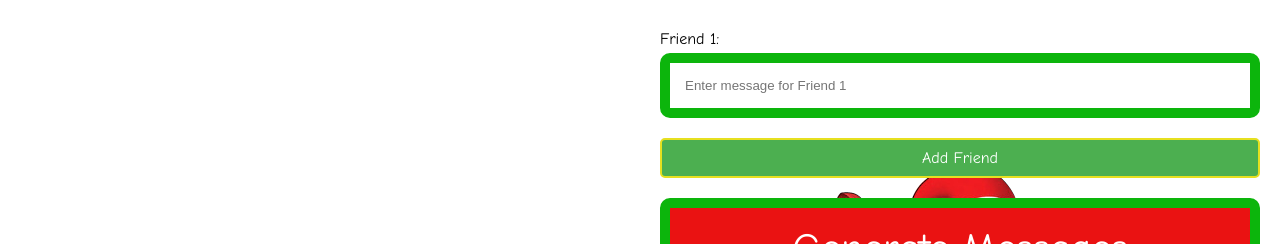
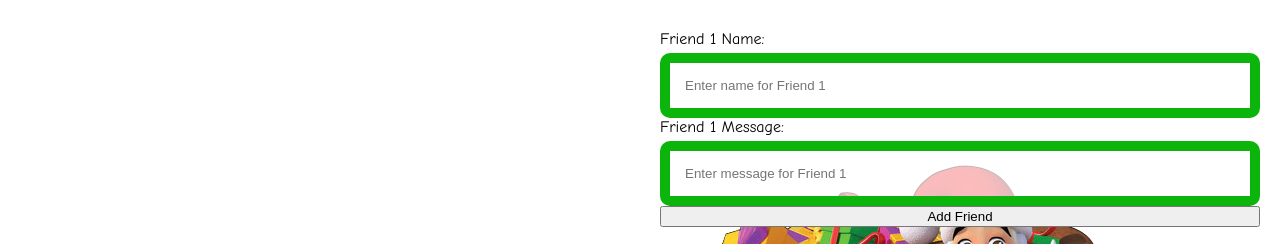
Before and after one commit to sabpdo/christmas.github.io, a plain HTML site: page index.html in a window 1280 px wide. Both pictures are taken after a click on the button "Add Friend". Shown: the top 244 px of the page. Drawn offline with nearby package versions, Linux system fonts and the light colour scheme.

Commit message:
Adding names

```diff
--- a/index.html
+++ b/index.html
@@ -82,30 +82,10 @@
             font-size: 40px;
             background-color: #EA1212;
             color: #FFFFFF;
-            cursor: pointer; /* Add cursor style */
+            cursor: pointer;
         }
 
         .generate:focus {
-            border-color: #E6E020;
-            outline: none;
-        }
-
-        /* Style for the "Add Friend" button */
-        .add-friend {
-            display: block;
-            margin-top: 20px;
-            flex: none;
-            height: 40px; /* Adjust the height as needed */
-            border: 2px solid #0CB50C;
-            border-radius: 5px;
-            font-family: inherit;
-            font-size: 16px;
-            background-color: #4CAF50;
-            color: #FFFFFF;
-            cursor: pointer;
-        }
-
-        .add-friend:focus {
             border-color: #E6E020;
             outline: none;
         }
@@ -185,18 +165,30 @@
             var inputContainer = document.createElement('div');
             inputContainer.className = 'input-container';
 
-            var label = document.createElement('label');
-            label.htmlFor = 'friend' + friendCount;
-            label.innerText = 'Friend ' + friendCount + ':';
+            var nameLabel = document.createElement('label');
+            nameLabel.htmlFor = 'friendName' + friendCount;
+            nameLabel.innerText = 'Friend ' + friendCount + ' Name:';
 
-            var input = document.createElement('input');
-            input.type = 'text';
-            input.id = 'friend' + friendCount;
-            input.className = 'input';
-            input.placeholder = 'Enter message for Friend ' + friendCount;
+            var nameInput = document.createElement('input');
+            nameInput.type = 'text';
+            nameInput.id = 'friendName' + friendCount;
+            nameInput.className = 'input';
+            nameInput.placeholder = 'Enter name for Friend ' + friendCount;
 
-            inputContainer.appendChild(label);
-            inputContainer.appendChild(input);
+            var messageLabel = document.createElement('label');
+            messageLabel.htmlFor = 'friendMessage' + friendCount;
+            messageLabel.innerText = 'Friend ' + friendCount + ' Message:';
+
+            var messageInput = document.createElement('input');
+            messageInput.type = 'text';
+            messageInput.id = 'friendMessage' + friendCount;
+            messageInput.className = 'input';
+            messageInput.placeholder = 'Enter message for Friend ' + friendCount;
+
+            inputContainer.appendChild(nameLabel);
+            inputContainer.appendChild(nameInput);
+            inputContainer.appendChild(messageLabel);
+            inputContainer.appendChild(messageInput);
             friendContainer.appendChild(inputContainer);
         }
 
@@ -205,8 +197,11 @@
                 return;
 
             for (var i = 1; i <= friendCount; i++) {
-                var friendMessage = document.getElementById('friend' + i).value;
-                window.localStorage.setItem('friend' + i, friendMessage);
+                var friendName = document.getElementById('friendName' + i).value;
+                var friendMessage = document.getElementById('friendMessage' + i).value;
+
+                window.localStorage.setItem('friendName' + i, friendName);
+                window.localStorage.setItem('friendMessage' + i, friendMessage);
             }
         }
 
@@ -215,11 +210,19 @@
                 return;
 
             for (var i = 1; i <= friendCount; i++) {
-                var friendMessage = window.localStorage.getItem('friend' + i);
+                var friendName = window.localStorage.getItem('friendName' + i);
+                var friendMessage = window.localStorage.getItem('friendMessage' + i);
+
+                if (friendName === null) {
+                    friendName = '';
+                }
+
                 if (friendMessage === null) {
                     friendMessage = '';
                 }
-                document.getElementById('friend' + i).value = friendMessage;
+
+                document.getElementById('friendName' + i).value = friendName;
+                document.getElementById('friendMessage' + i).value = friendMessage;
             }
         }
 
@@ -284,9 +287,11 @@
             var messages = [];
 
             for (var i = 1; i <= friendCount; i++) {
-                var friendMessage = document.getElementById('friend' + i).value;
+                var friendName = document.getElementById('friendName' + i).value;
+                var friendMessage = document.getElementById('friendMessage' + i).value;
+
                 if (friendMessage.trim() !== '') {
-                    messages.push({ name: 'Friend ' + i, message: friendMessage });
+                    messages.push({ name: friendName, message: friendMessage });
                 }
             }
 
```
Also changed, not shown: message.html (+1 -1 lines).
